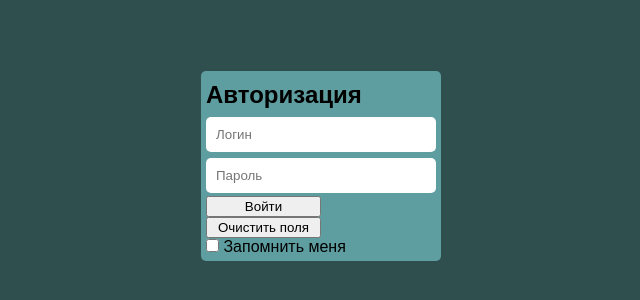
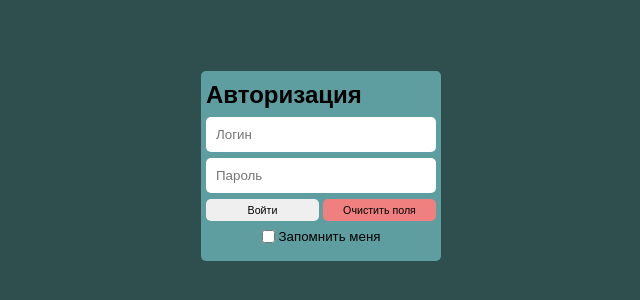
Before and after one commit to Mad-Deuce/ICH_FE_HW_les_4.2, a plain HTML site: page index.html in a window 1280 px wide. Shown: the part 234-534 px from the top of the page, without its empty margins (319-959 px from the left). Drawn offline with Linux system fonts and the light colour scheme.

Commit message:
HW finish

```diff
--- a/index.html
+++ b/index.html
@@ -27,13 +27,13 @@
           />
 
           <div class="auth-btns-container">
-            <input class="auth-btn" type="submit" value="Войти" />
-            <input class="auth-btn" type="reset" value="Очистить поля" />
+            <input class="auth-btn" type="submit" value="Войти" id="auth-btn-login"/>
+            <input class="auth-btn" type="reset" value="Очистить поля" id="auth-btn-reset"/>
           </div>
 
           <div class="auth-cbx-container">
-            <input class="auth-cbx" type="checkbox" name="remember" />
-            Запомнить меня
+            <input class="auth-cbx" type="checkbox" name="remember" id="auth-cbx-remember"/>
+            <label class="auth-cbx" for="auth-cbx-remember" id="auth-cbx-label">Запомнить меня</label>
           </div>
 
         </div>
--- a/styles/style.css
+++ b/styles/style.css
@@ -1,8 +1,9 @@
-
-* {margin: 0;}
+* {
+  margin: 0;
+}
 
 body {
-    background-color: #2F4F4F;
+  background-color: #2f4f4f;
   font-family: Arial, Helvetica, sans-serif;
 }
 
@@ -14,43 +15,57 @@ body {
   align-items: center;
 }
 
-.auth-form{
+.auth-form {
   min-width: 230px;
   min-height: 180px;
-    background-color: #5F9EA0;
+  background-color: #5f9ea0;
   border-radius: 5px;
   padding: 5px;
 }
 
-.auth-form-title{
+.auth-form-title {
   padding: 5px 0;
 }
 
-.auth-form-body{
+.auth-form-body {
   display: flex;
   flex-direction: column;
 }
 
-
-.auth-input{
+.auth-input {
   border-radius: 5px;
   border: none;
   padding: 10px;
   margin: 3px 0;
 }
 
-.auth-btns-container{
-    margin: 0;
+.auth-btns-container {
+  display: flex;
+  margin: 3px 0;
   padding: 0;
 }
 
-.auth-btn{
+.auth-btn {
   width: 50%;
+  padding: 5px;
+  border-radius: 5px;
+  border: none;
+  font-size: 8pt;
 }
 
-.auth-cbx-container{
+#auth-btn-login {
+  margin-right: 2px;
+}
+#auth-btn-reset {
+  margin-left: 2px;
+  background-color: #F08080;
+}
 
+.auth-cbx-container {
+    display: flex;
+    margin: 5px auto;
+    font-size: 10pt;
 }
-.auth-cbx{
-
+.auth-cbx {
+    margin: 0 2px;
 }
```
Also changed, not shown: screenshot.png (added). Lines whose indentation alone changed are shown as unchanged.
